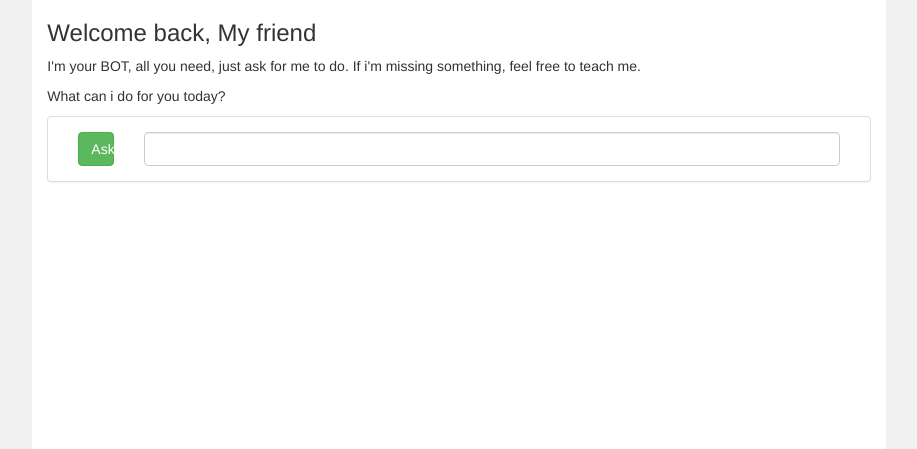
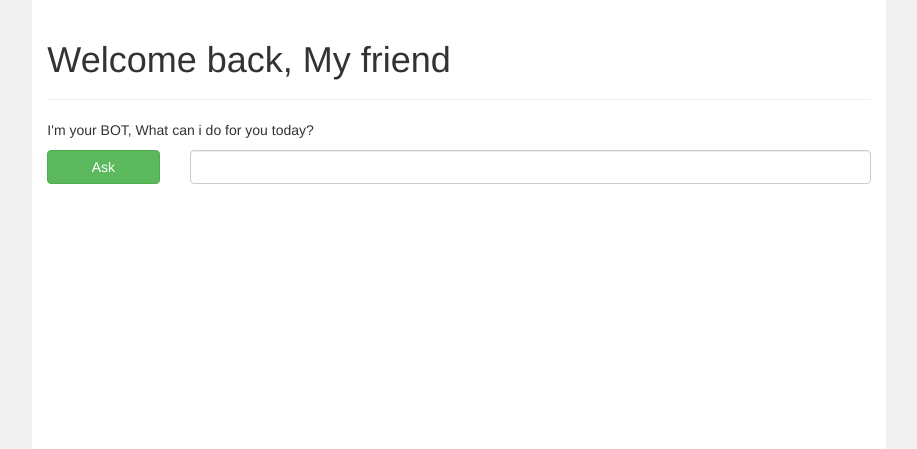
Before and after one commit to moishikb/persoBot, a Flask app: page / in a window 1280 px wide. Shown: the part 52-501 px from the top of the page, without its empty margins (181-1098 px from the left). Run offline with Flask 2, Linux system fonts and the light colour scheme; some libraries are stand-ins or nearby versions.

Commit message:
1. Make some decorate to the UI, make it more simple and clean

```diff
--- a/dll/chatBI.py
+++ b/dll/chatBI.py
@@ -122,7 +122,7 @@ def backup_json_file(file):
 
 
 def get_message(msg):
-    decorate = '<div class="well well-sm">'
+    decorate = '<div class="panel panel-default"><div class="panel-body">'
     if 'Welcome aboard' in msg:
         decorate = '<div class="alert alert-success">'
     elif 'run:' in msg or msg[0] == '#':
@@ -142,4 +142,4 @@ def get_message(msg):
             msg = '<span class="label label-warning">Info</span>&nbsp;&nbsp;' + msg
         else:
             msg = '<span class="label label-info">Info</span>&nbsp;&nbsp;' + msg
-    return decorate + msg + '</div>'
+    return decorate + msg + '</div></div>'
--- a/templates/index.html
+++ b/templates/index.html
@@ -1,7 +1,8 @@
 <html>
 <head>
     <title>Chat Room</title>
-  <script type="text/javascript" src="https://cdnjs.cloudflare.com/ajax/libs/socket.io/1.4.8/socket.io.min.js"></script>
+    <script type="text/javascript"
+            src="https://cdnjs.cloudflare.com/ajax/libs/socket.io/1.4.8/socket.io.min.js"></script>
     <script src="https://ajax.googleapis.com/ajax/libs/jquery/2.2.4/jquery.min.js"></script>
     <meta charset="utf-8">
     <meta name="viewport" content="width=device-width, initial-scale=1">
@@ -40,6 +41,10 @@
       }
       .row.content {height:auto;}
     }
+
+
+
+
     </style>
 </head>
 <body>
@@ -60,6 +65,10 @@ $(document).ready(function() {
     $("#myMessage").val('');
   });
 });
+
+
+
+
 </script>
 <nav class="navbar navbar-inverse">
     <div class="container-fluid">
@@ -91,15 +100,13 @@ $(document).ready(function() {
 
         </div>
         <div class="col-sm-8 text-left">
-      <h3>Welcome back, {{ name }}</h3>
-      <p>I'm your BOT, all you need, just ask for me to do.
-        If i'm missing something, feel free to teach me.
-      </p>
-      <p>What can i do for you today?</p>
-      <div class="panel panel-default">
-        <div class="panel-body">
-            <div class="col-md-1"><button id="sendbutton" type="button" class="btn btn-success" style="width: 99%;">Ask</button></div>
-            <div class="col-md-11"><input type="text" class="form-control" id="myMessage"></div>
+            <div class="page-header">
+                <h1>Welcome back, {{ name }}</h1>
+            </div>
+            <div><p>I'm your BOT, What can i do for you today?</p>
+                <div class="row">
+                    <div class="col-sm-2"><button id="sendbutton" type="button" class="btn btn-success" style="width:100%">Ask</button></div>
+                    <div class="col-sm-10"><input type="text" class="form-control" id="myMessage"></div>
                 </div>
             </div>
             <div id="messages"></div>
@@ -114,6 +121,5 @@ $(document).ready(function() {
 </footer>
 
 
-
 </body>
 </html>
```
Also changed, not shown: templates/about.html (+6 -6 lines), templates/howto.html (+35 -22 lines), templates/teach.html (+21 -17 lines). Lines whose indentation alone changed are shown as unchanged.
